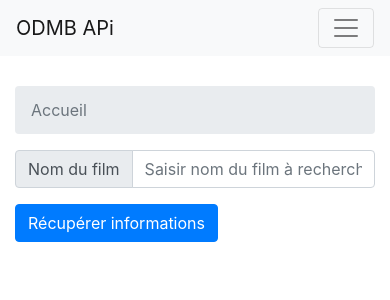
After one commit to nathan-jolivat/omdb-symfony, a Symfony app: template templates/omdb/index.html.twig in a window 390 px wide. The commit adds this page. Shown: the top 300 px of the page. Run offline with Twig, Linux system fonts and the light colour scheme; the template is opened without the code that fills it, so the values that code supplies are empty; some libraries are stand-ins or nearby versions.

Commit message:
Add process method and view to see returned response from OMDB Api

```diff
--- a/composer.json
+++ b/composer.json
@@ -5,13 +5,13 @@
         "php": "^7.1.3",
         "ext-ctype": "*",
         "ext-iconv": "*",
+        "ext-json": "*",
         "sensio/framework-extra-bundle": "^5.1",
         "symfony/apache-pack": "^1.0",
         "symfony/asset": "*",
         "symfony/console": "*",
         "symfony/expression-language": "*",
         "symfony/flex": "^1.1",
-        "symfony/form": "*",
         "symfony/framework-bundle": "*",
         "symfony/monolog-bundle": "^3.1",
         "symfony/orm-pack": "*",
--- /dev/null
+++ b/templates/omdb/index.html.twig
@@ -0,0 +1,32 @@
+{% extends 'omdb/layout/base.html.twig' %}
+
+{% block title %}OMDB API Training{% endblock %}
+
+{% block content %}
+    {% include('omdb/layout/navbar.html.twig') %}
+    <div class="container" style="margin-top: 30px">
+        <nav aria-label="breadcrumb">
+            <ol class="breadcrumb">
+                <li class="breadcrumb-item active" aria-current="page">Accueil</li>
+            </ol>
+        </nav>
+        <form action="{{ path('find') }}" method="get">
+            <div class="row">
+                <div class="col-md-8">
+                    <div class="input-group mb-3">
+                        <div class="input-group-prepend">
+                            <span class="input-group-text">Nom du film</span>
+                        </div>
+                        <input type="text" class="form-control" name="movieTitle" placeholder="Saisir nom du film à rechercher">
+                    </div>
+                </div>
+                <div class="col-md-4">
+                    <button class="btn btn-primary" type="submit">Récupérer informations</button>
+                </div>
+            </div>
+        </form>
+        {% if responseMovie is defined %}
+            {{ dump(responseMovie) }}
+        {% endif %}
+    </div>
+{% endblock %}
--- a/templates/product/layout/base.html.twig
+++ b/templates/omdb/layout/base.html.twig
@@ -3,13 +3,13 @@
     <head>
         <title>{% block title %}{% endblock %}</title>
 
-        {% include('product/assets/stylesheets.html.twig') %}
+        {% include('omdb/assets/stylesheets.html.twig') %}
     </head>
     <body>
         {% block content %}
 
         {% endblock %}
 
-        {% include('product/assets/javascripts.html.twig') %}
+        {% include('omdb/assets/javascripts.html.twig') %}
     </body>
 </html>
--- a/templates/product/layout/navbar.html.twig
+++ b/templates/omdb/layout/navbar.html.twig
@@ -1,5 +1,5 @@
 <nav class="navbar navbar-expand-lg navbar-light bg-light">
-    <a class="navbar-brand" href="#">ODMB APi</a>
+    <a class="navbar-brand" href="{{ path('index') }}">ODMB APi</a>
     <button class="navbar-toggler" type="button" data-toggle="collapse" data-target="#navbarSupportedContent" aria-controls="navbarSupportedContent" aria-expanded="false" aria-label="Toggle navigation">
         <span class="navbar-toggler-icon"></span>
     </button>
@@ -7,18 +7,9 @@
     <div class="collapse navbar-collapse" id="navbarSupportedContent">
         <ul class="navbar-nav mr-auto">
             <li class="nav-item">
-                <a class="nav-link" href="#">Link</a>
-            </li>
-            <li class="nav-item dropdown">
-                <a class="nav-link dropdown-toggle" href="#" id="navbarDropdown" role="button" data-toggle="dropdown" aria-haspopup="true" aria-expanded="false">
-                    Dropdown
+                <a class="nav-link">
+                    Clé d'API : <b>{{ omdbApiKey }}</b>
                 </a>
-                <div class="dropdown-menu" aria-labelledby="navbarDropdown">
-                    <a class="dropdown-item" href="#">Action</a>
-                    <a class="dropdown-item" href="#">Another action</a>
-                    <div class="dropdown-divider"></div>
-                    <a class="dropdown-item" href="#">Something else here</a>
-                </div>
             </li>
         </ul>
         <form class="form-inline my-2 my-lg-0">
```
Also changed, not shown: src/Controller/ProductController.php (+34 -2 lines), templates/product/index.html.twig (deleted, +0 -18 lines), templates/toto/index.html.twig (deleted, +0 -20 lines), templates/omdb/assets/javascripts.html.twig (renamed from templates/product/assets/javascripts.html.twig), templates/omdb/assets/stylesheets.html.twig (renamed from templates/product/assets/stylesheets.html.twig), 2 other files.
